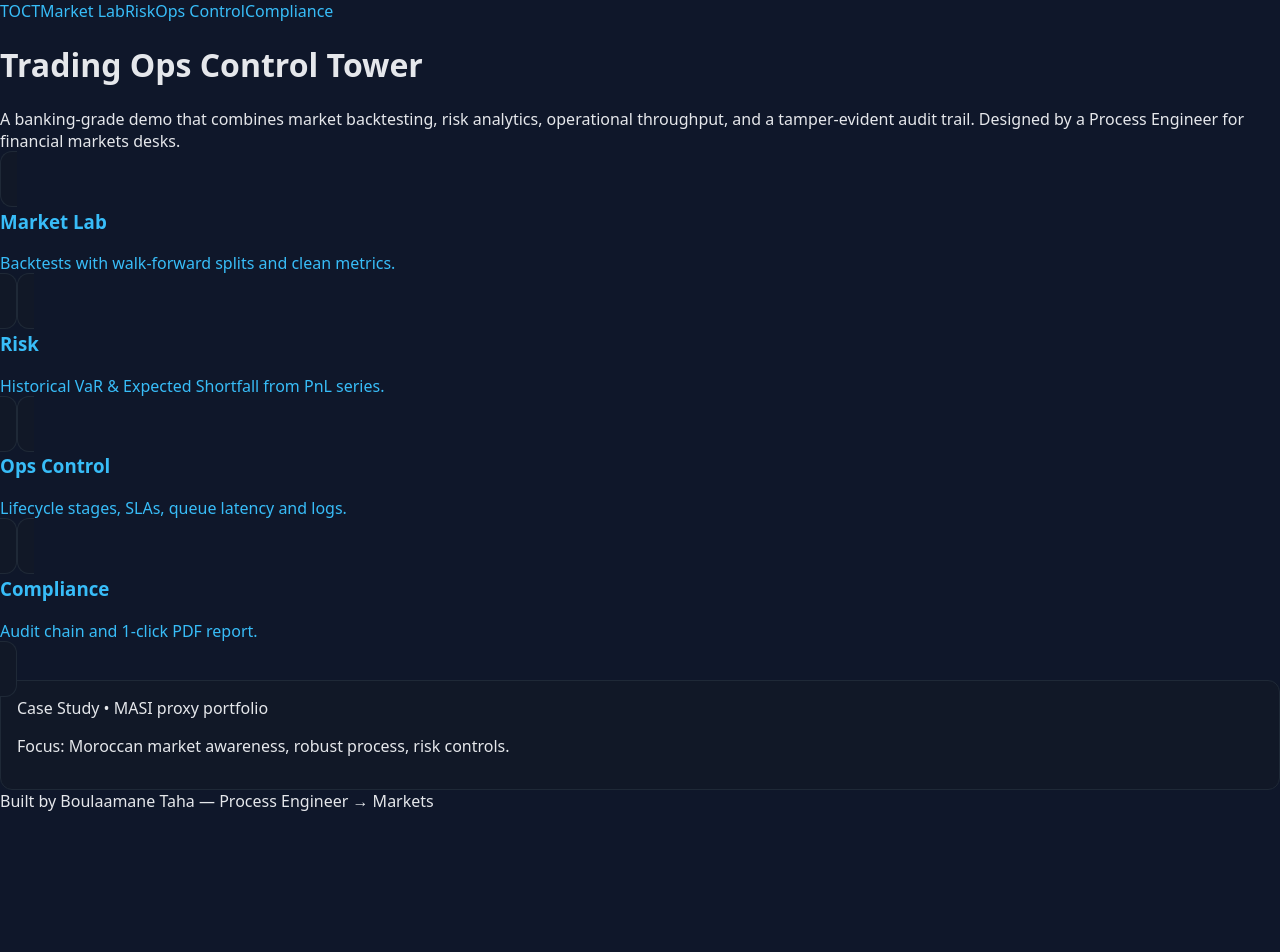
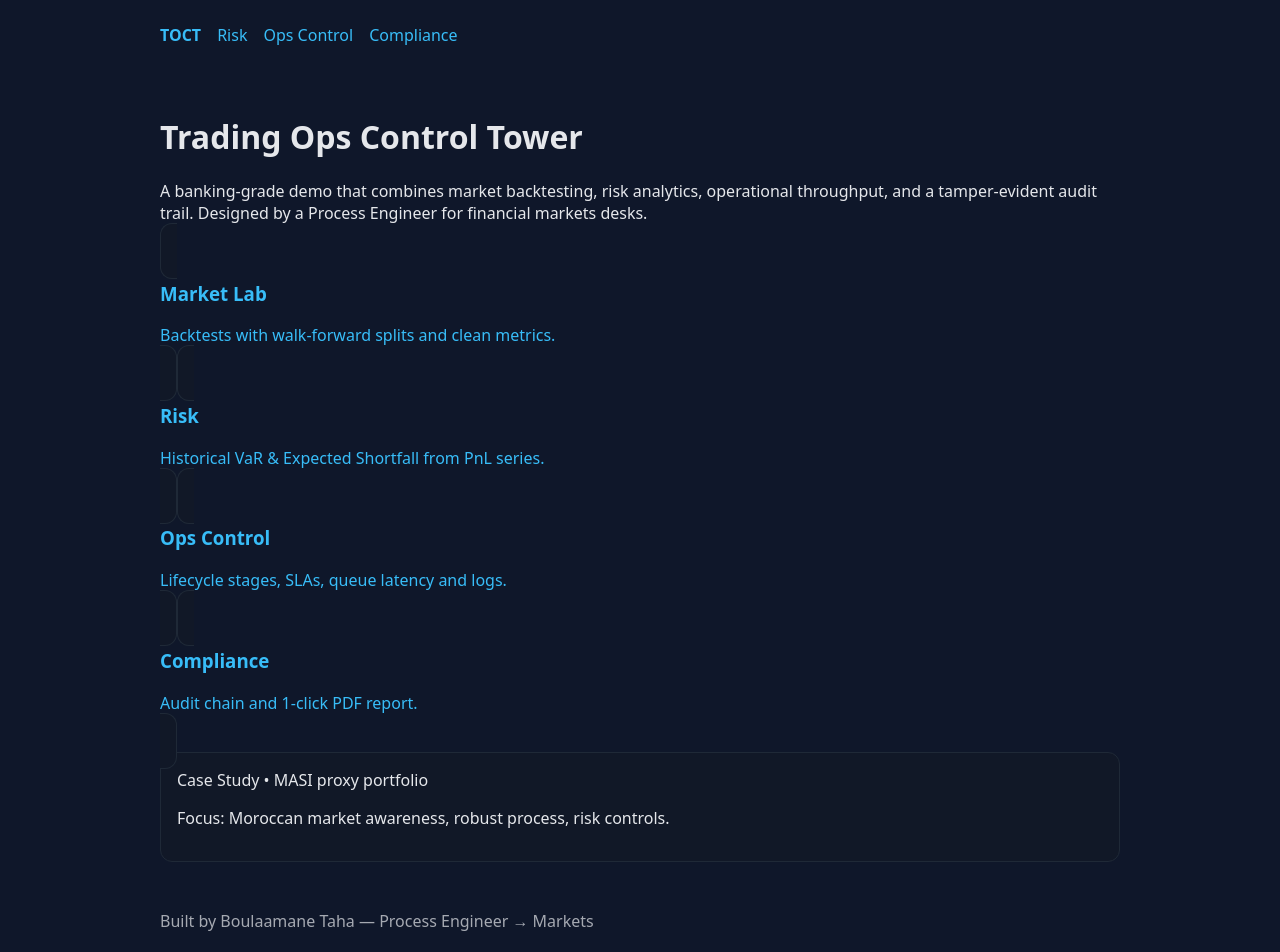
Before and after one commit to TahaBo04/Toct, a Next.js app in the folder frontend/: page / in a window 1280 px wide. Shown: the top 952 px of the page. Before the commit the page ends 812 px from the top, so only its background shows below. Built offline with nearby package versions, Linux system fonts and the light colour scheme.

Commit message:
Update layout.tsx

```diff
--- a/frontend/src/app/layout.tsx
+++ b/frontend/src/app/layout.tsx
@@ -1,22 +1,26 @@
 import "./globals.css";
 import Link from "next/link";
 
+export const metadata = {
+  title: "Trading Ops Control Tower — Portfolio",
+  description: "Risk, Ops Control, and Compliance demo."
+};
+
 export default function RootLayout({ children }: { children: React.ReactNode }) {
   return (
-    <html lang="en"><body>
-      <nav className="sticky top-0 z-10 backdrop-blur bg-black/30 border-b border-white/10">
-        <div className="max-w-5xl mx-auto px-4 py-3 flex gap-6">
-          <Link href="/" className="font-semibold">TOCT</Link>
-          <Link href="/market-lab">Market Lab</Link>
+    <html lang="en">
+      <body>
+        <nav className="container" style={{display:"flex",gap:16,alignItems:"center"}}>
+          <Link href="/" style={{fontWeight:700}}>TOCT</Link>
           <Link href="/risk">Risk</Link>
           <Link href="/ops-control">Ops Control</Link>
           <Link href="/compliance">Compliance</Link>
-        </div>
-      </nav>
-      <main className="max-w-5xl mx-auto px-4 py-8">{children}</main>
-      <footer className="max-w-5xl mx-auto px-4 py-10 opacity-70">
-        Built by <span className="font-semibold">Boulaamane Taha</span> — Process Engineer → Markets
-      </footer>
-    </body></html>
+        </nav>
+        <main className="container">{children}</main>
+        <footer className="container" style={{opacity:.7,paddingBottom:32}}>
+          Built by Boulaamane Taha — Process Engineer → Markets
+        </footer>
+      </body>
+    </html>
   );
 }
```
